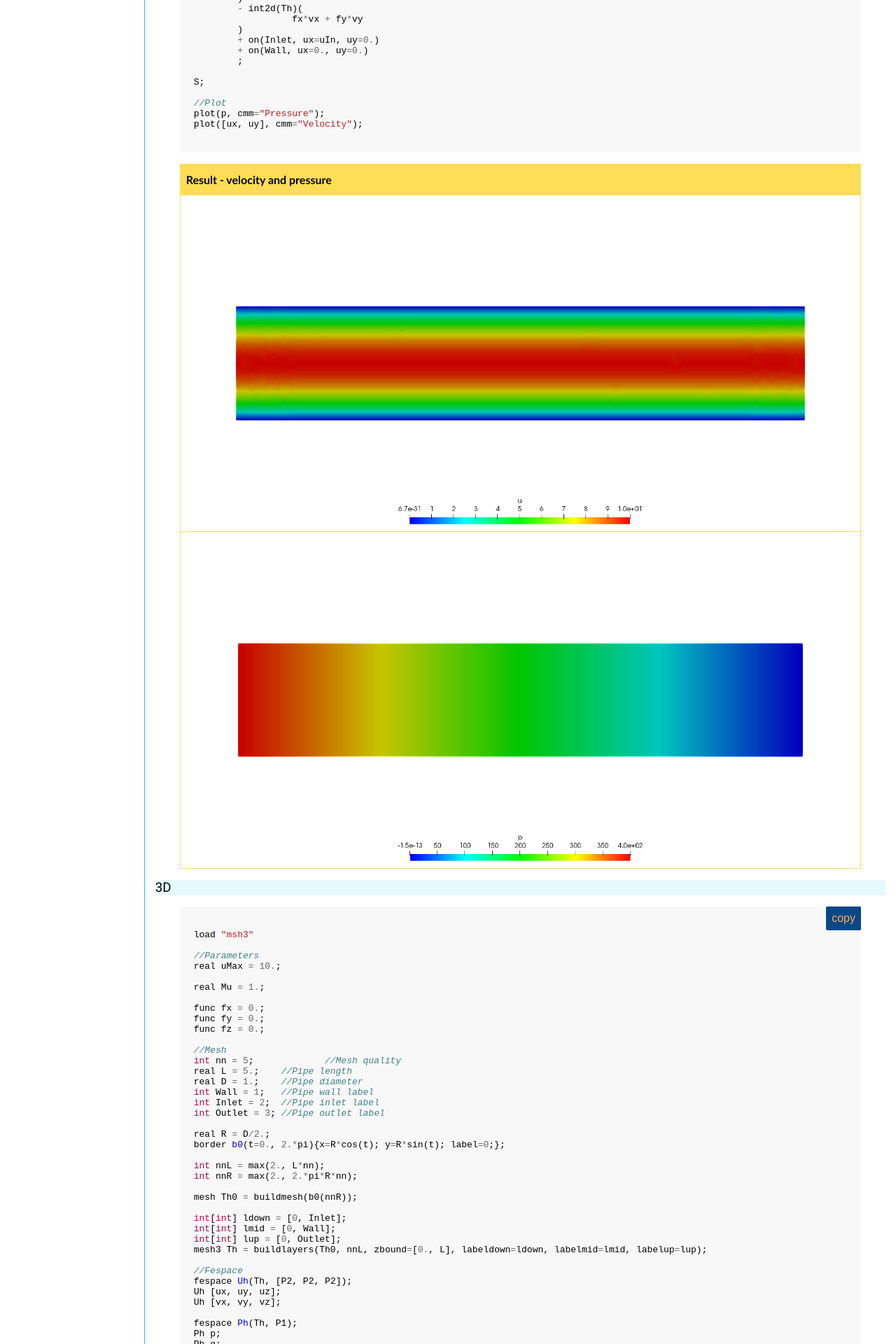
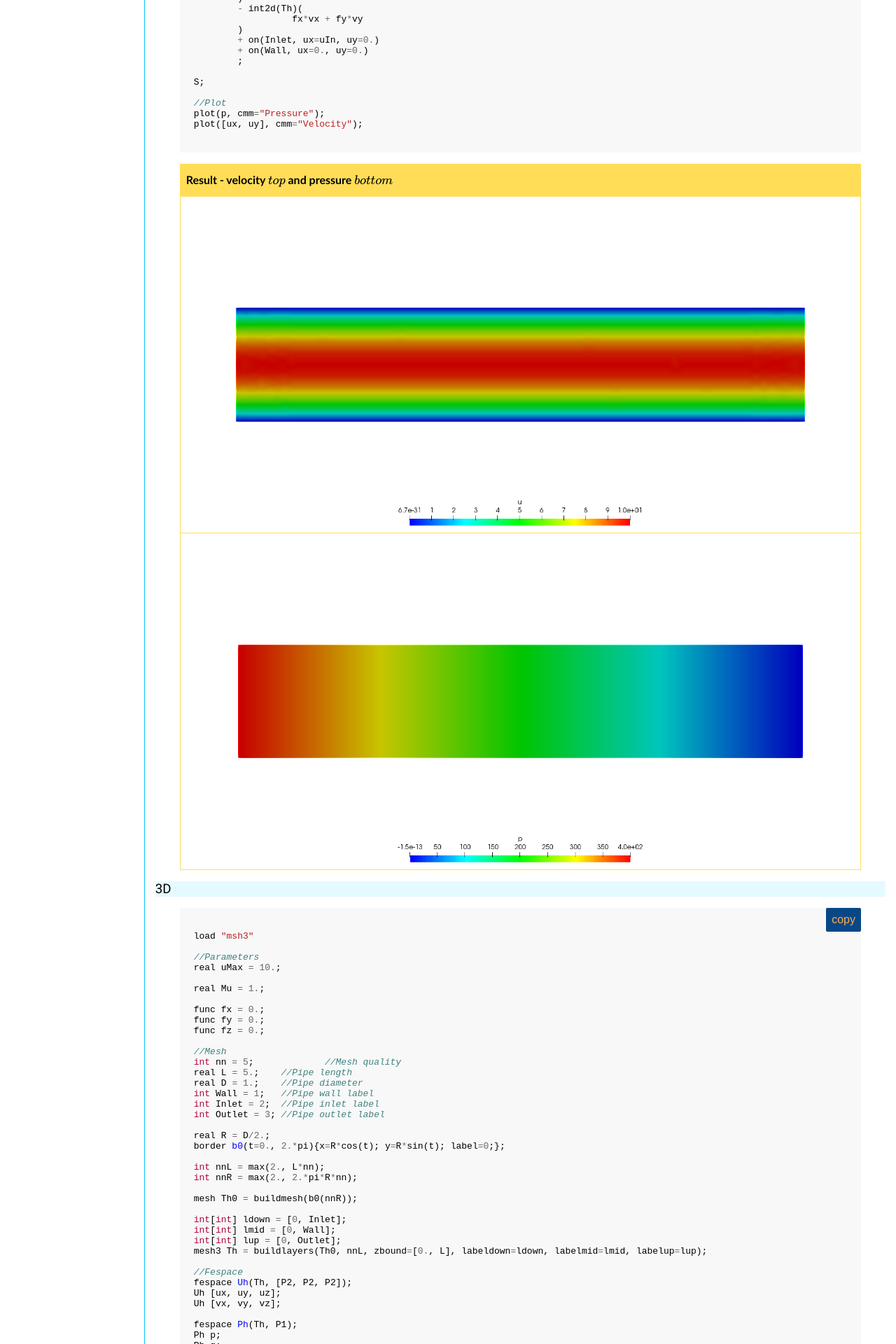
Before and after one commit to FreeFem/FreeFem-modules, a Jekyll site: the page built from _modules/stokes.md, in a window 1280 px wide. Shown: the part 1498-3418 px from the top of the page at 70% size. Built offline with Jekyll 4.4.1, drawn with Linux system fonts in a browser that asks for light colours; formulas are drawn with MathJax 3; our own code applies the rules of GitHub Pages for plain Markdown files; some of the changed text lies outside the part shown.

```diff
--- a/_modules/stokes.md
+++ b/_modules/stokes.md
@@ -112,7 +112,7 @@ plot(p, cmm="Pressure");
 plot([ux, uy], cmm="Velocity");
 {% endhighlight %}
 
-|Result - velocity and pressure|
+|Result - velocity \(top\) and pressure \(bottom\)|
 |--|
 |![Velocity]({{ site.url }}{{ site.baseurl }}/assets/Stokes2D_u.png)|
 |![Pressure]({{ site.url }}{{ site.baseurl }}/assets/Stokes2D_p.png)|
@@ -193,7 +193,7 @@ plot(p, cmm="Presure");
 plot([ux, uy, uz], cmm="Velocity");
 {% endhighlight %}
 
-|Result - velocity and pressure|
+|Result - velocity (top) and pressure (bottom)|
 |--|
 |![Velocity]({{ site.url }}{{ site.baseurl }}/assets/Stokes3D_u.png)|
 |![Pressure]({{ site.url }}{{ site.baseurl }}/assets/Stokes3D_p.png)|
```
